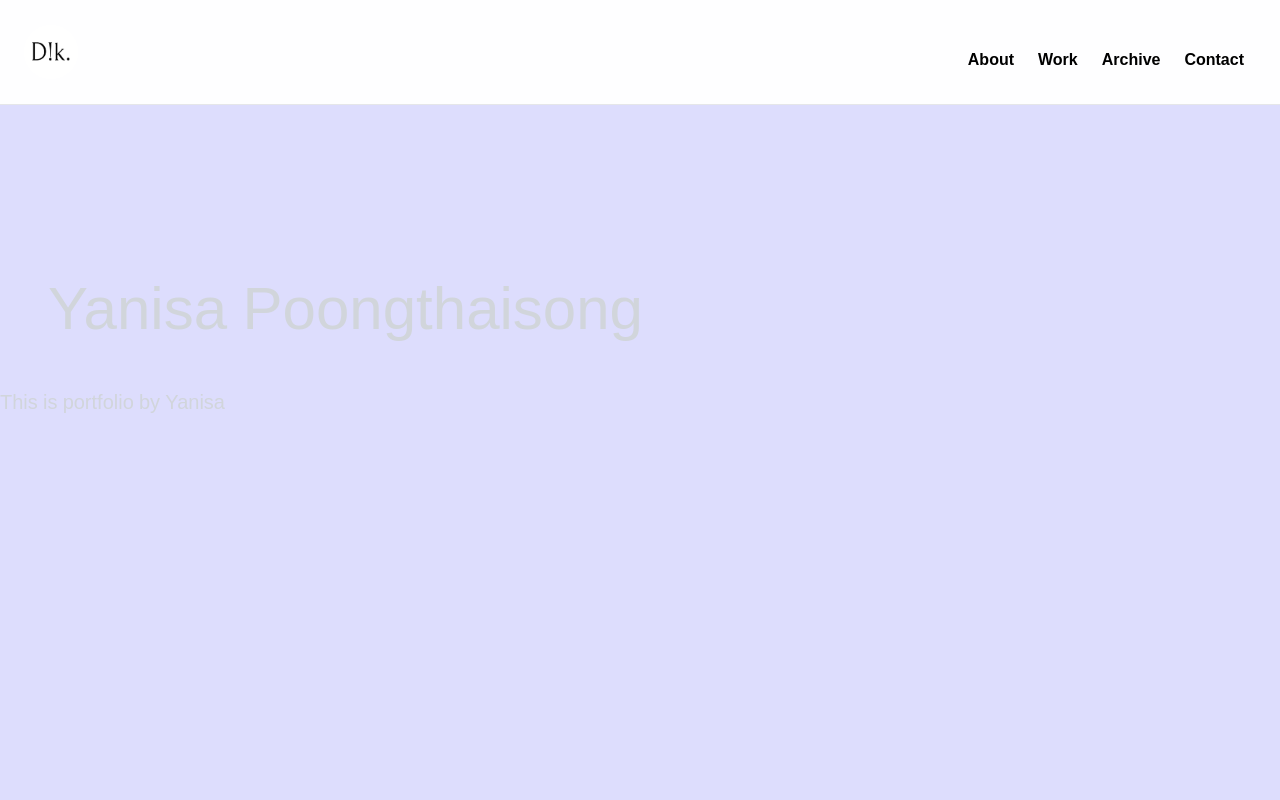
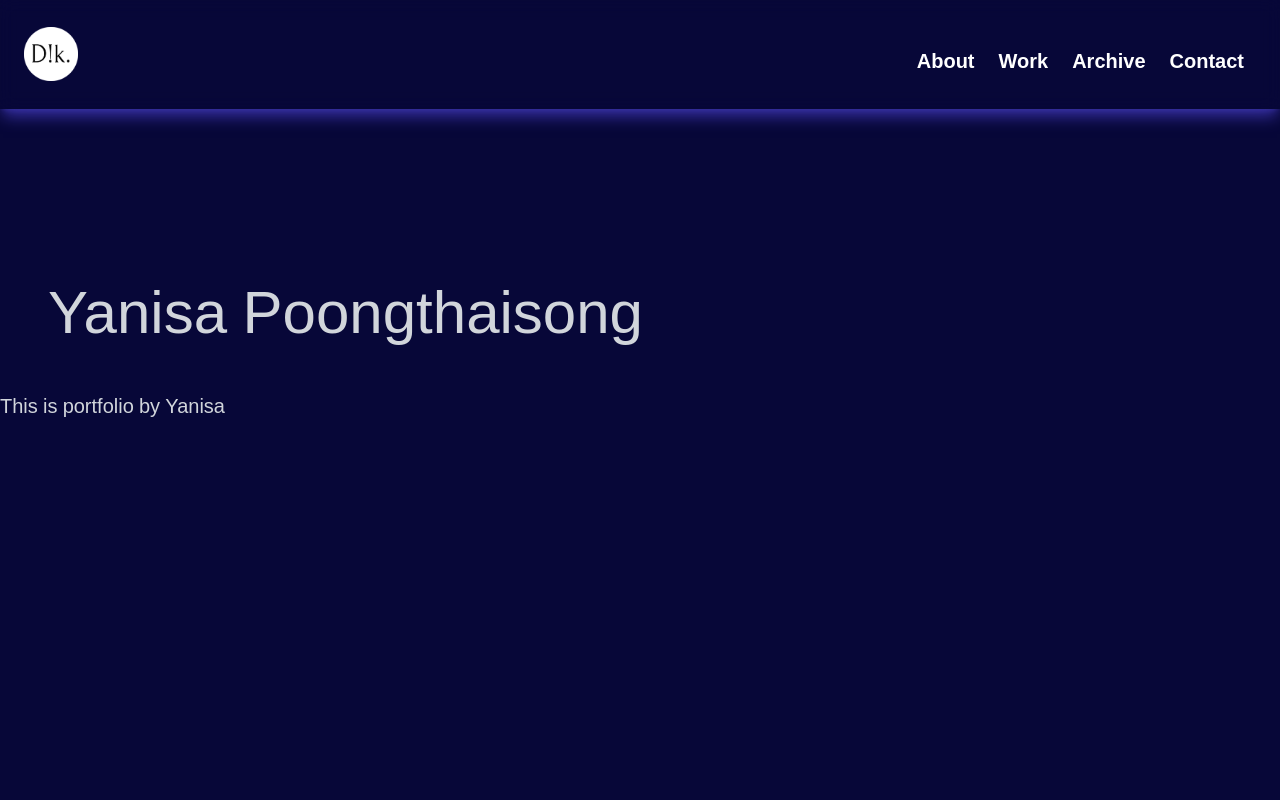
Before and after one commit to yanisapths/portfolio-v2, a Next.js app: page / in a window 1280 px wide. Shown: the top 800 px of the page. Built offline with nearby package versions, Linux system fonts and the light colour scheme.

Commit message:
update nav

```diff
--- a/components/navbar/Navbar.js
+++ b/components/navbar/Navbar.js
@@ -11,12 +11,12 @@ function  Navbar() {
   };
 
   return (
-    <nav className="sticky flex items-center justify-between flex-wrap p-6 bg-black top-0 z-40  backdrop-blur flex-none transition-colors duration-500 lg:z-50 lg:border-b lg:border-slate-900/10 dark:border-slate-50/[0.06] bg-white/95 supports-backdrop-blur:bg-white/60 dark:bg-transparent">
-      <div className="flex items-center flex-shrink-0 text-black">
+    <nav className="sticky flex items-center justify-between flex-wrap p-6 top-0 z-40  backdrop-blur flex-none transition-colors duration-500 lg:z-50 lg:border-b lg:border-slate-900/10 dark:border-slate-50/[0.06]  supports-backdrop-blur:bg-white/60 dark:bg-transparent shadow-lg shadow-indigo-800">
+      <div className="flex items-center flex-shrink-0 text-white">
         <Image src='/logo.png' width='54' height='54' />
       </div>
   <button
-          className=' inline-flex p-3 hover:bg-gray-100 rounded lg:hidden text-black ml-auto hover:text-black outline-none'
+          className=' inline-flex p-3 hover:bg-gray-100 rounded lg:hidden text-white ml-auto hover:text-white outline-none'
           onClick={handleClick}
         >
           <svg
@@ -42,22 +42,22 @@ function  Navbar() {
         >
           <div className='lg:inline-flex lg:flex-row lg:ml-auto lg:w-auto w-full lg:items-center items-start  flex flex-col lg:h-auto  transition transform duration-200 ease-out'>
             <Link href='/'>
-              <a className='lg:inline-flex lg:w-auto w-full px-3 py-2 rounded text-black font-bold items-center justify-center hover:bg-black hover:text-white  transition transform duration-200 ease-out'>
+              <a className='lg:inline-flex lg:w-auto w-full px-3 py-2 rounded text-white font-bold text-xl items-center justify-center hover:text-indigo-400  hover:font-extrabold transition transform duration-300 ease-out'>
                 About
               </a>
             </Link>
             <Link href='/'>
-              <a className='lg:inline-flex lg:w-auto w-full px-3 py-2 rounded text-black font-bold items-center justify-center hover:bg-black  hover:text-white  transition transform duration-200 ease-out'>
+              <a className='lg:inline-flex lg:w-auto w-full px-3 py-2 rounded text-white font-bold  text-xl items-center justify-center hover:text-sky-400 hover:font-extrabold transition transform duration-300 ease-out'>
                 Work
               </a>
             </Link>
             <Link href='/'>
-              <a className='lg:inline-flex lg:w-auto w-full px-3 py-2 rounded text-black font-bold items-center justify-center hover:bg-black  hover:text-white  transition transform duration-200 ease-out'>
+              <a className='lg:inline-flex lg:w-auto w-full px-3 py-2 rounded text-white font-bold  text-xl items-center justify-center  hover:text-emerald-400  hover:font-extrabold transition transform duration-300 ease-out'>
                 Archive
               </a>
             </Link>
             <Link href='/'>
-              <a className='lg:inline-flex lg:w-auto w-full px-3 py-2 rounded text-black font-bold items-center justify-center hover:bg-black  hover:text-white  transition transform duration-200 ease-out'>
+              <a className='lg:inline-flex lg:w-auto w-full px-3 py-2 rounded text-white font-bold  text-xl items-center justify-center  hover:text-lime-400  hover:font-extrabold transition transform duration-300 ease-out'>
                 Contact
               </a>
             </Link>
--- a/pages/index.js
+++ b/pages/index.js
@@ -11,7 +11,7 @@ export default function Home() {
       </Head>
       <Navbar />
       <main className="flex-auto">
-        <div className="h-screen overflow-hidden bg-[#ddddfd] text-gray-300  pt-32  ">
+        <div className="h-screen overflow-hidden bg-[#070738] text-gray-300  pt-32  ">
           <h1 className="text-6xl m-12">Yanisa Poongthaisong</h1>
           <p className="text-xl">
             This is portfolio by Yanisa
--- a/styles/globals.css
+++ b/styles/globals.css
@@ -5,7 +5,7 @@ body {
   margin: 0;
   margin-bottom: 100px;
   font-family: 'Noto Sans Thai', sans-serif;
-  background-color: #ddddfd;
+  background-color: #070738;
 }
 
 a {
```
Also changed, not shown: 1 other file (tests, documents, lock files or other folders).
